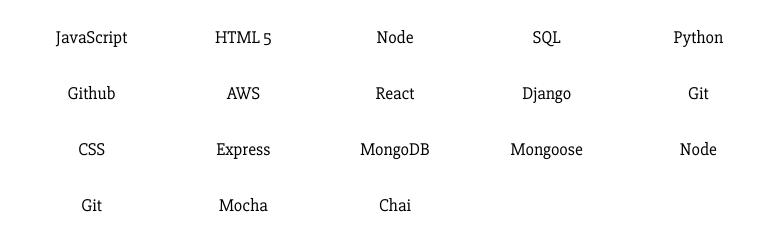
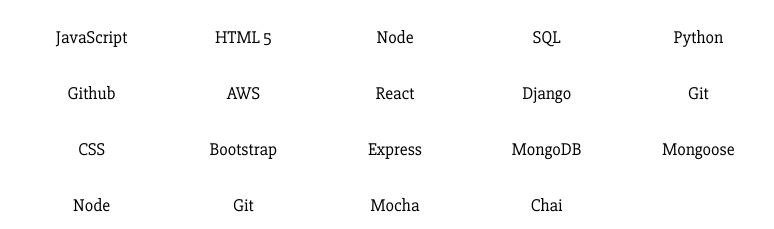
Before and after one commit to hrocco25/React-Portfolio, a React (Create React App) app: page / in a window 1280 px wide. Shown: the part 900-1129 px from the top of the page, without its empty margins (245-1019 px from the left). Built offline with nearby package versions, Linux system fonts and the light colour scheme.

Commit message:
add content

```diff
--- a/src/components/tech/tech.js
+++ b/src/components/tech/tech.js
@@ -18,6 +18,7 @@
                 <p>Django</p>
                 <p>Git</p>
                 <p>CSS</p>
+                <p>Bootstrap</p>
                 <p>Express</p>
                 <p>MongoDB</p>
                 <p>Mongoose</p>
```
